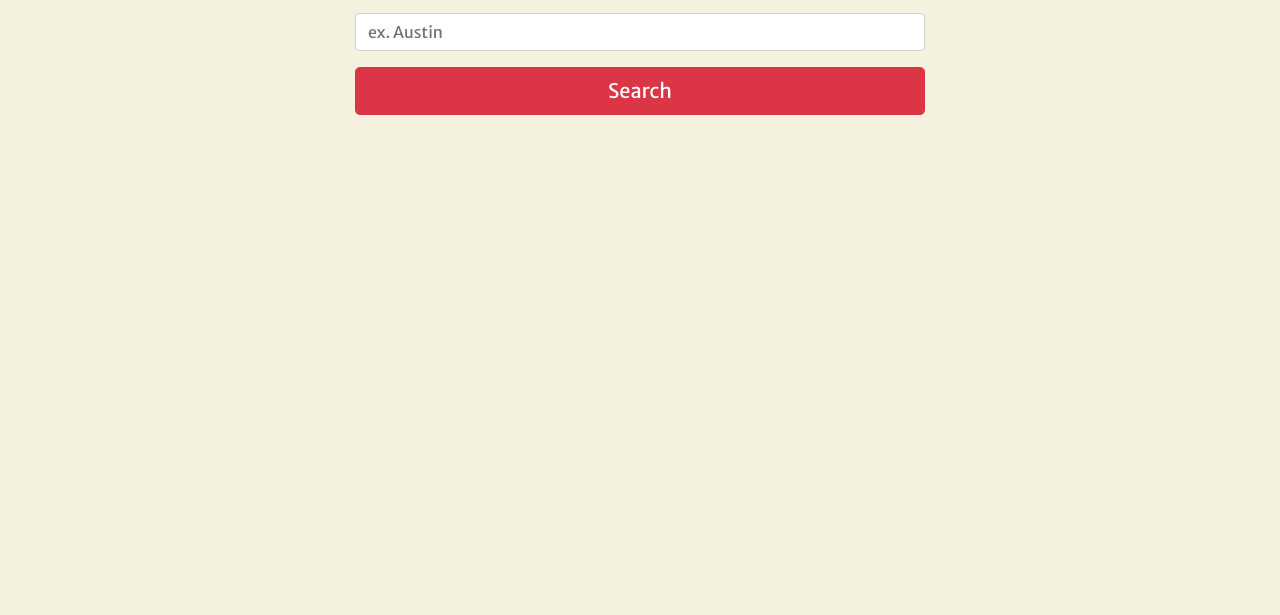
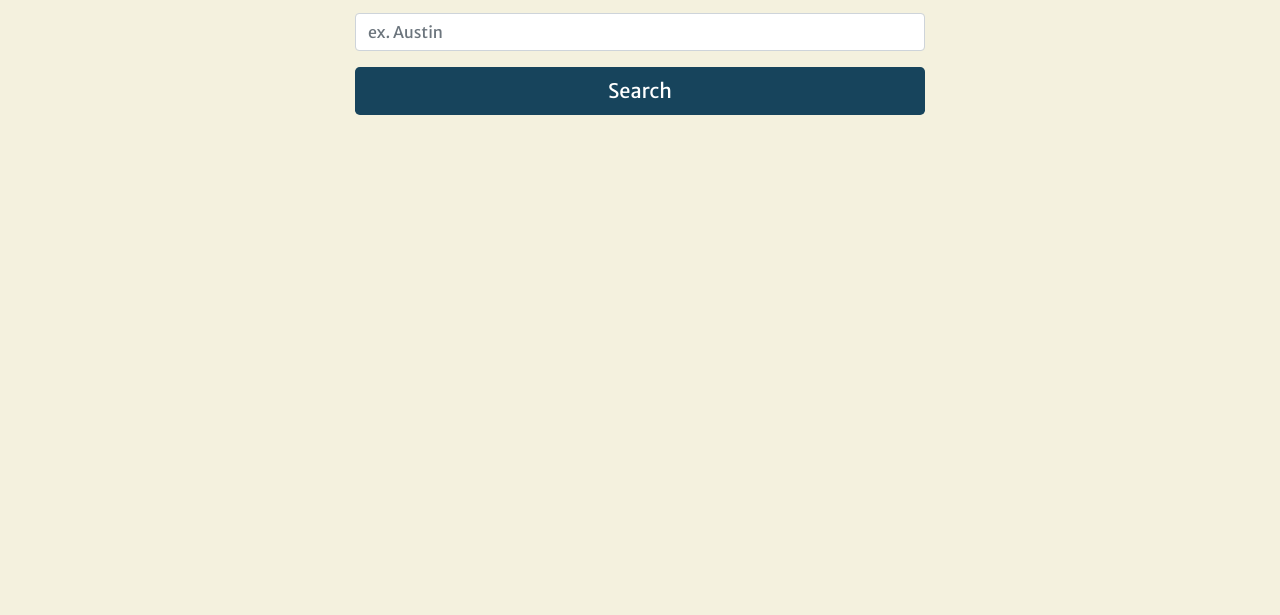
Before and after one commit to JessVarghese/weather_dashboard, a plain HTML site: page index.html in a window 1280 px wide. Shown: the part 185-800 px from the top of the page. Drawn offline with nearby package versions, Linux system fonts and the light colour scheme.

Commit message:
updated btn color

```diff
--- a/assets/css/style.css
+++ b/assets/css/style.css
@@ -41,6 +41,9 @@ header {
     text-align: center;
   }
 
+  .btn {
+    background-color: #17445c;
+  }
 
   #search-results {
   border: 3px solid black;
--- a/index.html
+++ b/index.html
@@ -35,7 +35,7 @@
             <form action="submit" method="post">
               <div class="form-group row justify-content-center">
                 <input type="text" id="cityInput" class="form-control" placeholder="ex. Austin" />
-                <button class="btn btn-danger btn-lg m-3" type="button" id="searchbtn" onclick="displayDivs()">Search</button>
+                <button class="btn text-white btn-lg m-3" type="button" id="searchbtn" onclick="displayDivs()">Search</button>
               </div>
           </div>
         </form>
```
